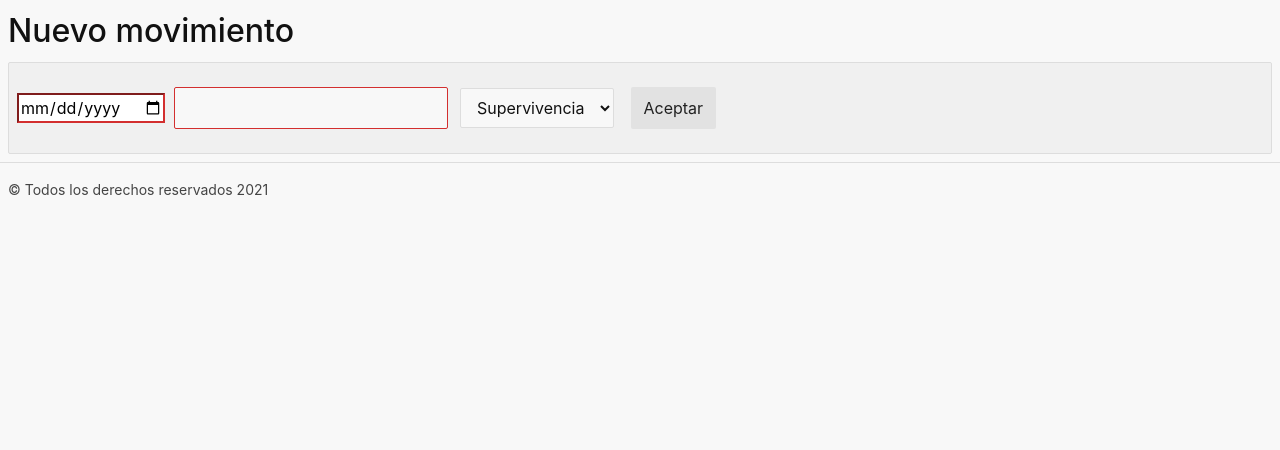
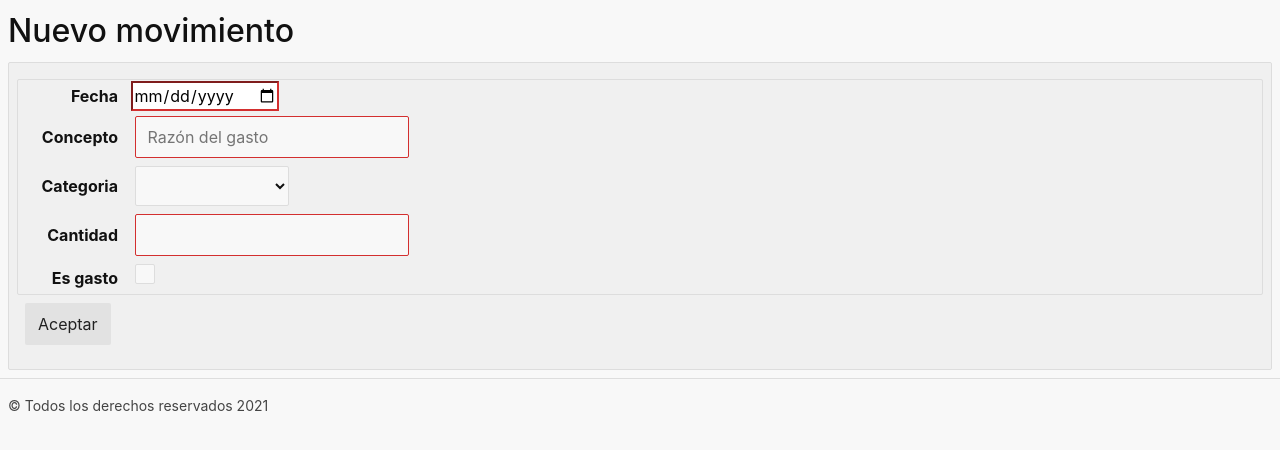
Before and after one commit to blancamm/kakebo_web, a Flask app: page /nuevo in a window 1280 px wide. Shown: the part 56-506 px from the top of the page. Run offline with Flask 2, Linux system fonts and the light colour scheme; parts of the project's set-up code (start-up, migrations or seed data) failed here and were passed over.

Commit message:
hemos terminado el get del formulario

```diff
--- /dev/null
+++ b/config_template.py
@@ -0,0 +1,2 @@
+SECRET_KEY=<clave secreta para WTF>
+DB_PATH=<ruta de acceso a  la  base de datos>
--- a/kakebo/__init__.py
+++ b/kakebo/__init__.py
@@ -1,5 +1,6 @@
 from flask import Flask
 
-app = Flask(__name__)
+app = Flask(__name__, instance_relative_config=True)
+app.config.from_object('config') #es decir la configuracion de la aplicacion se hace desde fuera con el fichero config.py
 
 import kakebo.views
--- a/kakebo/forms.py
+++ b/kakebo/forms.py
@@ -1,10 +1,20 @@
-import imp
+
 from flask_wtf import FlaskForm
-from wtforms import DateField, StringField, SelectField, SubmitField
-from wtforms.validators import DataRequired, Length
+from wtforms import DateField, StringField, SelectField, SubmitField, FloatField, BooleanField
+from wtforms.validators import DataRequired, Length, ValidationError
+from datetime import date
+
+def fecha_por_debajo_de_hoy(formulario, campo):
+    hoy = date.today()
+    if campo.data > hoy: #RECUERDA QUE LA FECHA PARA COMPARAR TIENE QUE SER AÑO/MES/DIA
+        raise ValidationError('La fecha debe ser mayor que hoy')
+
+
 
 class MovimientosForm(FlaskForm):
-    fecha = DateField('Fecha', validators=[DataRequired()])
+    fecha = DateField('Fecha', validators=[DataRequired(message="Debe informar de la fecha"), fecha_por_debajo_de_hoy])
     concepto = StringField('Concepto', validators=[DataRequired(), Length(min=10)])
-    categoria = SelectField('Categoria', choices=[('SU', 'Supervivencia'), ('OV', 'Ocio/Vicio'), ('CU', 'Cultura'), ('EX', ' Extras')])
+    categoria = SelectField('Categoria', choices=[('00',''), ('SU', 'Supervivencia'), ('OV', 'Ocio/Vicio'), ('CU', 'Cultura'), ('EX', ' Extras')])
+    cantidad = FloatField('Cantidad', validators=[DataRequired()])
+    esGasto = BooleanField('Es gasto')
     submit = SubmitField('Aceptar')
--- /dev/null
+++ b/kakebo/static/css/styles.css
@@ -0,0 +1,13 @@
+.mylabel {
+    width: 80px;
+    display: inline-block;
+    font-weight: bold;
+    text-align: right;
+}
+
+.msg-err {
+    font-size: 0.8em;
+    color: darkred;
+    font-weight: bold;
+    margin-left: 105px;
+}
--- a/kakebo/templates/alta.html
+++ b/kakebo/templates/alta.html
@@ -1,14 +1,53 @@
 {% extends 'base.html' %}
 
-{% block titulo%} Nuevo movimeinto {% endblock%}
+{% block titulo %}Nuevo{% endblock %}
 
 {% block contenido %}
-<h1>Nuevo movimiento</h1>
+<h1>Nuevo movimiento  </h1>
 <form action="nuevo" method="post">
-    {{ form.fecha() }}
-    {{ form.concepto() }}
-    {{ form.categoria() }}
-    {{ form.submit() }}
+    <fieldset class="container">
+        {{ form.hidden_tag() }}
+        <div>
+            {{ form.fecha.label(class="mylabel") }}
+            {{ form.fecha(placeholder="AAAA-MM-DD") }}
+            {% for error in form.fecha.errors %}
+                <p class="msg-err">
+                    {{ error }}
+                </p>
+            {% endfor %}
+        </div>
+        <div >
+            {{ form.concepto.label(class="mylabel") }}
+            {{ form.concepto(placeholder="Razón del gasto") }}
+            {% for error in form.concepto.errors %}
+                <p class="msg-err">
+                    {{ error }}
+                </p>
+            {% endfor %}
+        </div>
+        <div >
+            {{ form.categoria.label(class="mylabel") }}
+            {{ form.categoria() }}
+            {% for error in form.categoria.errors %}
+                <p class="msg-err">
+                    {{ error }}
+                </p>
+            {% endfor %}
+        </div>
+        <div >
+            {{ form.cantidad.label(class="mylabel") }}
+            {{ form.cantidad() }}
+            {% for error in form.cantidad.errors %}
+                <p class="msg-err">
+                    {{ error }}
+                </p>
+            {% endfor %}
+        </div>
+        <div >
+            {{ form.esGasto.label(class="mylabel") }}
+            {{ form.esGasto() }}
+        </div>
+    </fieldset>
+    {{ form.submit()}}
 </form>
-
 {% endblock %}
--- a/kakebo/templates/base.html
+++ b/kakebo/templates/base.html
@@ -6,6 +6,7 @@
     <meta name="viewport" content="width=device-width, initial-scale=1.0">
     <title>Kakebo | {% block titulo%}{% endblock%}</title>
     <link rel="stylesheet" href="static/css/mini-default.css">
+    <link href="{{ url_for('static', filename='css/styles.css') }}" rel="stylesheet">
 </head>
 <body>
     <header>
--- a/kakebo/views.py
+++ b/kakebo/views.py
@@ -1,5 +1,5 @@
 
-from flask import jsonify, render_template
+from flask import jsonify, render_template, request
 from kakebo import app
 import sqlite3
 from kakebo.forms import MovimientosForm
@@ -22,9 +22,9 @@ def index():
             d[tclave[0]]=valor
 
         if d['esGasto']== 0:
-            saldo += d['cantidad']
+            saldo = saldo + d['cantidad']
         elif d['esGasto']== 1:
-            saldo -=d['cantidad']
+            saldo = saldo - d['cantidad']
 
         d['saldo']= saldo
 
@@ -36,8 +36,17 @@ def index():
 
 @app.route("/nuevo", methods= ['GET', 'POST'])
 def nuevo():
-    form = MovimientosForm()
-    return render_template('alta.html', form= form)
+    formulario = MovimientosForm()
+
+    if request.method == 'GET':
+        return render_template('alta.html', form= formulario)
+    else:
+        if formulario.validate(): #esto es un metodo del formulario flask en el que llama a los validators
+            pass  #si es true, es que no hay errores
+        else:
+            return render_template('alta.html', form= formulario)
+
+
 
 @app.route('/deberes')
 def deberes():
```
